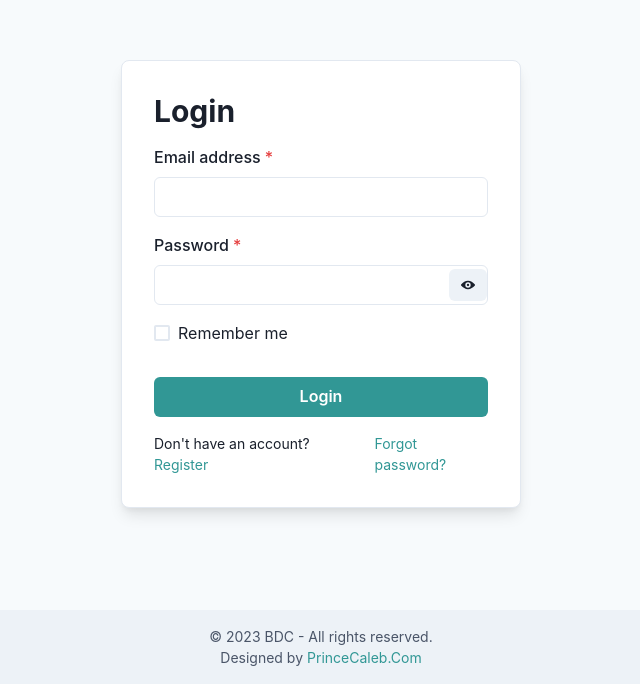
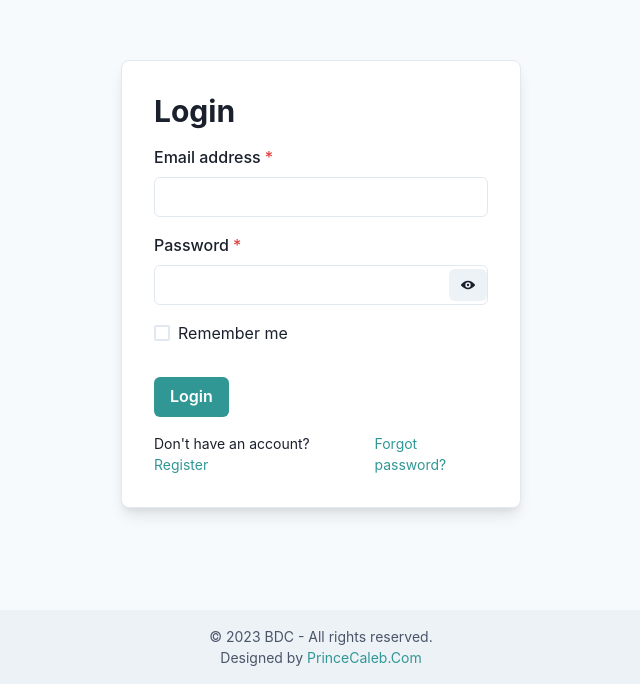
Before and after one commit to princedevcay/bdc-dashboard, a React (Vite) app: page /login in a window 1280 px wide. Shown: the part 116-800 px from the top of the page, without its empty margins (319-959 px from the left). Built offline with nearby package versions, Linux system fonts and the light colour scheme.

Commit message:
Login Fixes

```diff
--- a/src/components/Login.jsx
+++ b/src/components/Login.jsx
@@ -64,9 +64,9 @@ const Login = () => {
             </InputGroup>
           </FormControl>
           <Checkbox defaultIsChecked>Remember me</Checkbox>
-          <Button width="full" mt={4} colorScheme="teal" type="submit" isLoading={isLoading} loadingText="Logging in">
+          <Link color="teal.500" href="/dashbord" mr={4}><Button width="full" mt={4} colorScheme="teal" type="submit" isLoading={isLoading} loadingText="Logging in">
             Login
-          </Button>
+          </Button></Link>
           {isLoading && <Spinner />}
           <Flex justify="space-between" width="full" alignItems="center">
             <Text fontSize="sm">Don't have an account?
```
